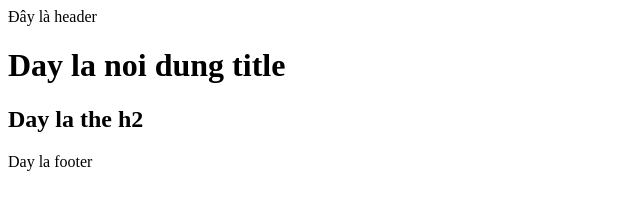
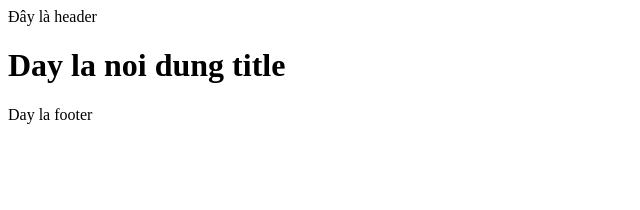
Before and after one commit to vanbalinhphu-max/Project_dau_tien, a plain HTML site: page index.html in a window 1280 px wide. Shown: the whole page, without its empty margins (0-640 px from the left). Drawn offline with Linux system fonts and the light colour scheme.

Commit message:
Revert "feat: update file index.html va index2.html"
This reverts commit 8c103d4d3a77803de2ec38f5e8cfae5f486e01f0.

```diff
--- a/index.html
+++ b/index.html
@@ -8,7 +8,6 @@
 <body>
   <header>Đây là header</header>
   <h1>Day la noi dung title</h1>
-  <h2>Day la the h2</h2>
   <footer>Day la footer</footer>
 </body>
 </html>
```
Also changed, not shown: index2.html (+0 -1 lines).
